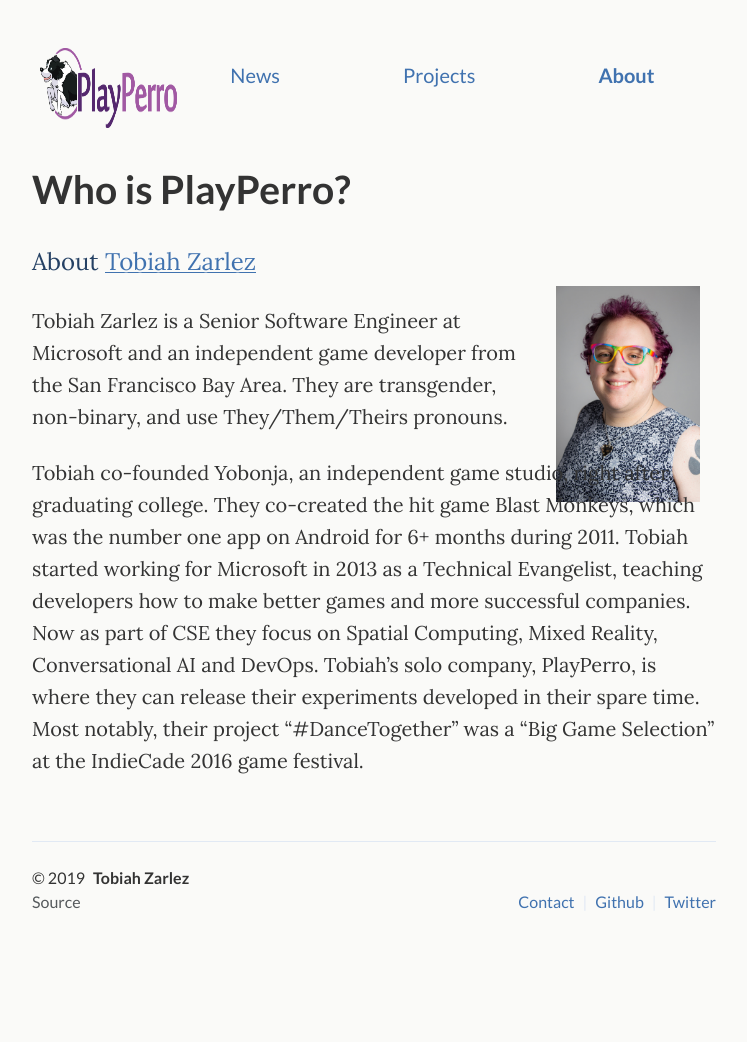
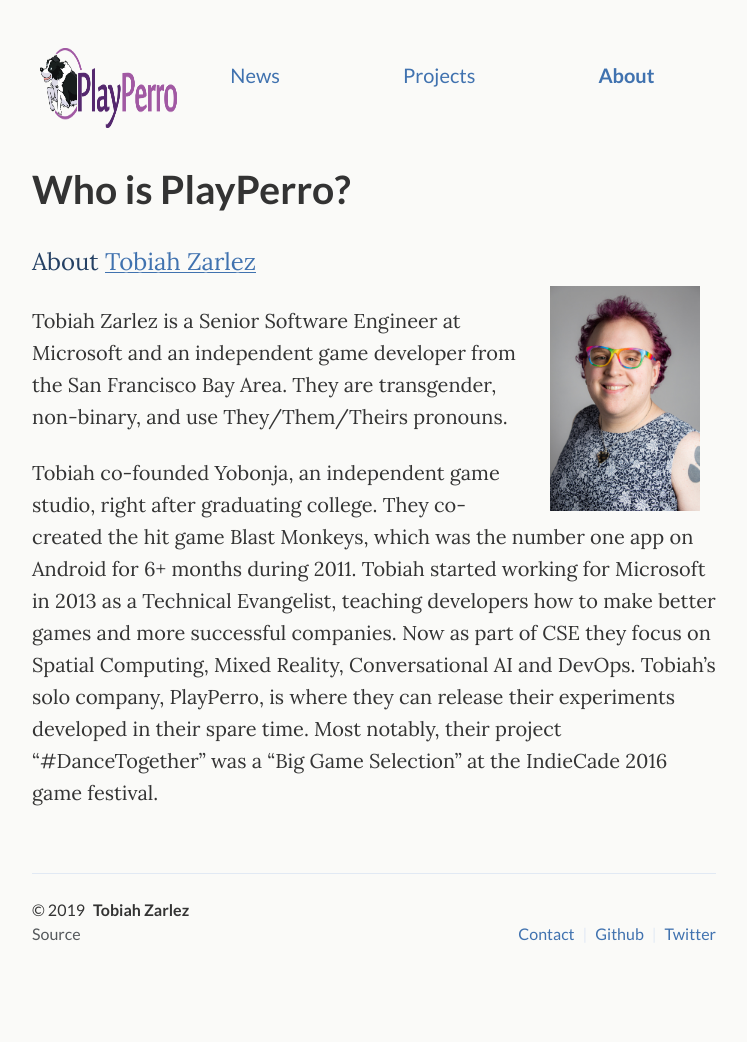
Before and after one commit to PlayPerro/PlayPerro, a Jekyll site: the page built from _pages/about.md, in a window 1280 px wide. Shown: the whole page, without its empty margins (266-1013 px from the left). Built offline with Jekyll 4.4.1, drawn with Linux system fonts in a browser that asks for light colours; before the commit the page ends 1010 px from its top, so only the background shows below that.

Commit message:
Update _page.scss

```diff
--- a/_sass/_page.scss
+++ b/_sass/_page.scss
@@ -168,15 +168,15 @@
 
 .site-profile {
   float: right;
-  width: 96px;
-  height: 96px;
+  width: 100px;
+  height: 150px;
   margin: -.4rem 1rem 0 $spacer;
 }
 
 @include mq-up(md) {
   .site-profile {
-    width: 144px;
-    height: 144px;
+    width: 150px;
+    height: 225px;
     margin: -1.2rem 1rem 0 2rem;
   }
 }
```
